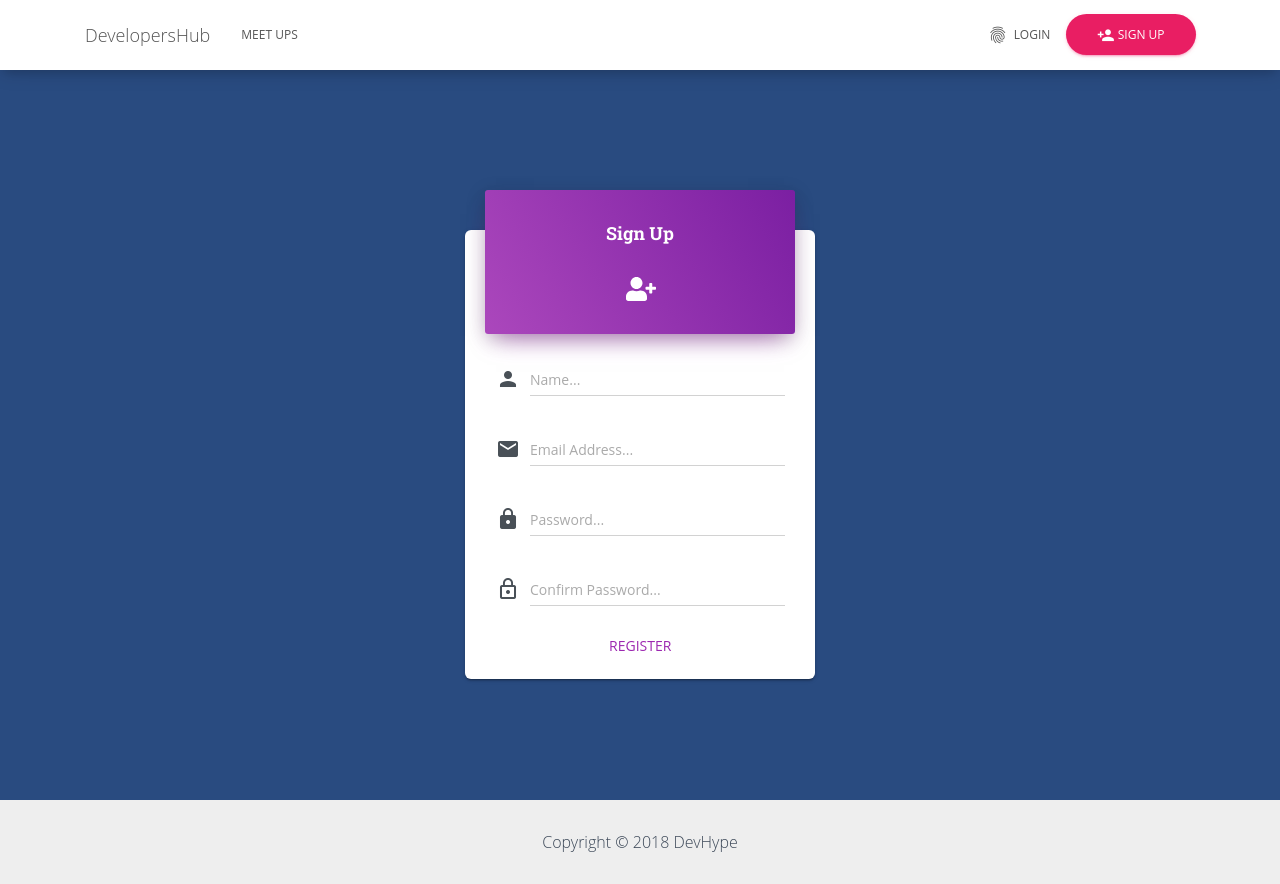
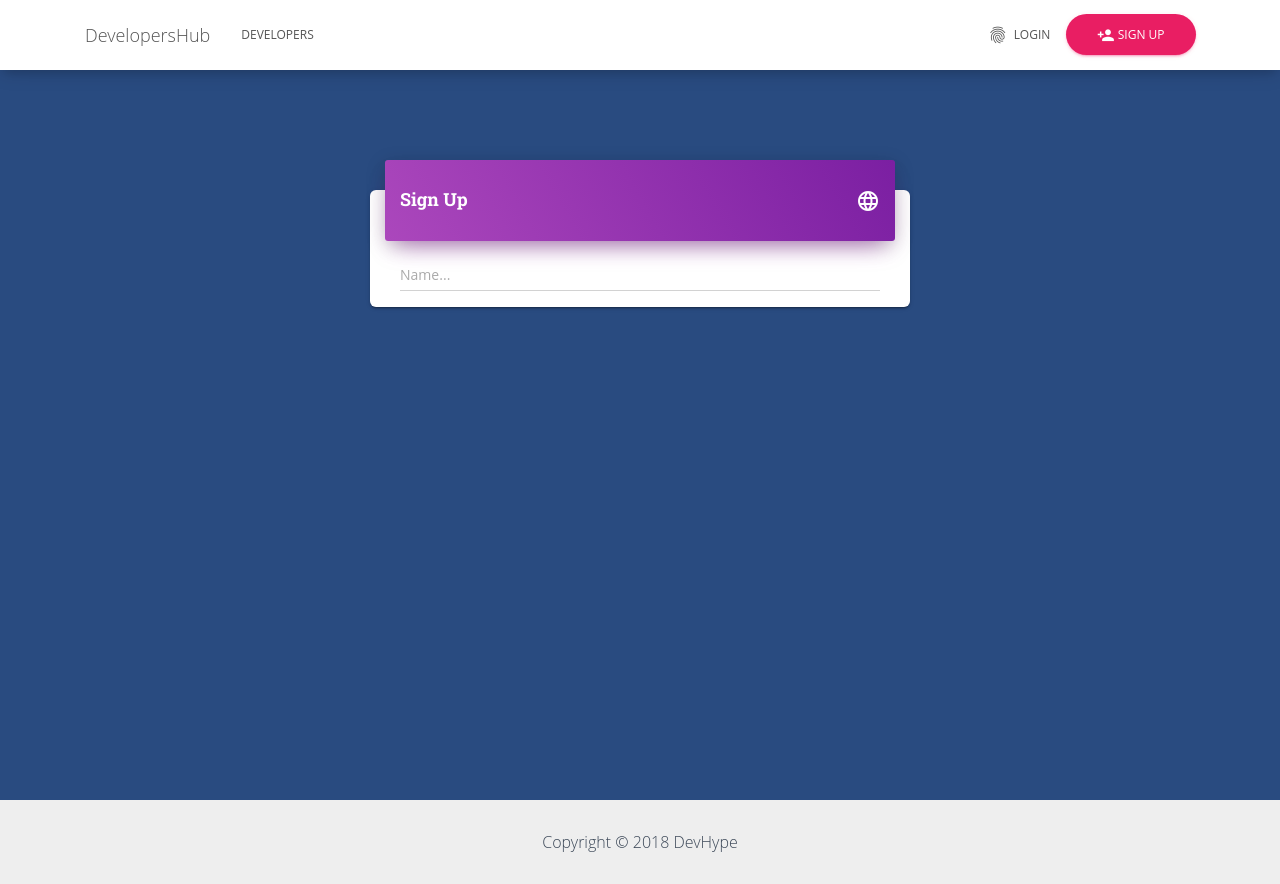
Before and after one commit to elnobun/devhub, a React (Create React App) app in the folder client/: page /register in a window 1280 px wide. Built offline with nearby package versions, Linux system fonts and the light colour scheme.

Commit message:
updated component files

```diff
--- a/client/src/App.css
+++ b/client/src/App.css
@@ -68,3 +68,34 @@
   background-color: rgb(41, 75, 128);
   transform: translate3d(0, 0, 0);
 }
+
+.register {
+  background-color: rgb(41, 75, 128);
+  color: white;
+  display: inherit;
+  height: auto;
+  min-height: 100vh;
+  padding-top: 20vh;
+  line-height: 1.5px;
+}
+
+.register .card-header {
+  display: flex;
+  align-items: center;
+  justify-content: space-between;
+}
+
+/* .footer {
+  padding: 0.9375rem 0;
+  text-align: center;
+  display: -webkit-flex;
+  display: flex;
+
+  border: 0;
+  padding: 0.625rem 0;
+  margin-bottom: 20px;
+  color: #555;
+  background-color: #fff !important;
+  box-shadow: 0 4px 18px 0px rgba(0, 0, 0, 0.12),
+    0 7px 10px -5px rgba(0, 0, 0, 0.15);
+} */
--- a/client/src/components/auth/Login.js
+++ b/client/src/components/auth/Login.js
@@ -4,6 +4,28 @@ import { Link } from "react-router-dom";
 // import PropTypes from 'prop-types';
 
 class Login extends Component {
+  state = {
+    email: "",
+    password: "",
+    errors: {}
+  };
+
+  // Onchange event function
+  onChange = e => {
+    this.setState({ [e.target.name]: e.target.value });
+  };
+
+  // Onsubmit event function
+  onSubmit = e => {
+    e.preventDefault();
+    const user = {
+      email: this.state.email,
+      password: this.state.password
+    };
+
+    console.log(user);
+  };
+
   render() {
     return (
       <div className="auth-page">
@@ -18,7 +40,7 @@ class Login extends Component {
             <div className="row">
               <div className="col-md-4 col-sm-6 ml-auto mr-auto">
                 <div className="card card-signup">
-                  <form className="form" method="" action="">
+                  <form className="form" onSubmit={this.onSubmit}>
                     <div className="card-header card-header-primary text-center card-signup">
                       <h4 className="card-title">Log in</h4>
                       <div className="social-line">
@@ -44,10 +66,12 @@ class Login extends Component {
                           </div>
                           <input
                             type="email"
-                            className="form-control"
+                            name="email"
+                            className="input form-control"
                             placeholder="Email..."
                             autoComplete="off"
-                            style={{ cursor: "auto" }}
+                            value={this.state.email}
+                            onChange={this.onChange}
                           />
                         </div>
                       </span>
@@ -60,10 +84,12 @@ class Login extends Component {
                           </div>
                           <input
                             type="password"
-                            className="form-control"
+                            name="password"
+                            className="input form-control"
                             placeholder="Password..."
                             autoComplete="off"
-                            style={{ cursor: "auto" }}
+                            value={this.state.password}
+                            onChange={this.onChange}
                           />
                         </div>
                       </span>
--- a/client/src/components/auth/Register.js
+++ b/client/src/components/auth/Register.js
@@ -1,141 +1,23 @@
 import React, { Component } from "react";
+import RegisterForm from "./RegisterForm";
 
 // import PropTypes from 'prop-types';
 
-class Register extends Component {
-  // Initialize default state of the register form
-  state = {
-    name: "",
-    email: "",
-    password: "",
-    confirmPassword: "",
-    errors: {}
-  };
-
-  // onChange Event function
-  onChange = e => {
-    this.setState({ [e.target.name]: e.target.value });
-  };
-
-  // onSubmit Event function
-  onSubmit = e => {
-    e.preventDefault();
-    const newUser = {
-      name: this.state.name,
-      email: this.state.email,
-      password: this.state.password,
-      confirmPassword: this.state.confirmPassword
-    };
-    console.log(newUser);
-  };
-
-  render() {
+const Register = () => {
   return (
-      <div className="auth-page">
-        <div className="page-header header-filter clear-filter page-bg">
+    <div className="register">
       <div className="container">
         <div className="row">
-              <div className="col-md-4 col-sm-6 ml-auto mr-auto">
-                <div className="card card-signup">
-                  <form className="form" onSubmit={this.onSubmit}>
-                    <div className="card-header card-header-primary text-center card-signup">
+          <div className="col-md-6 m-auto">
+            <div className="card">
+              <div className="card-header card-header-icon card-header-primary">
                 <h4 className="card-title">Sign Up</h4>
-                      <div className="social-line">
-                        <div className="btn btn-just-icon btn-link">
-                          <i className="fas fa-user-plus" />
-                        </div>
+                <div className="card-icon">
+                  <i className="material-icons">language</i>
                 </div>
               </div>
               <div className="card-body">
-                      {/* NAME */}
-                      <span className="bmd-form-group">
-                        <div className="input-group">
-                          <div className="input-group-prepend">
-                            <span className="input-group-text">
-                              <i className="material-icons">person</i>
-                            </span>
-                          </div>
-                          <input
-                            type="text"
-                            name="name"
-                            className="form-control"
-                            placeholder="Name..."
-                            autoComplete="off"
-                            value={this.state.name}
-                            onChange={this.onChange}
-                          />
-                        </div>
-                      </span>
-
-                      {/* EMAIL */}
-                      <span className="bmd-form-group">
-                        <div className="input-group">
-                          <div className="input-group-prepend">
-                            <span className="input-group-text">
-                              <i className="material-icons">mail</i>
-                            </span>
-                          </div>
-                          <input
-                            type="email"
-                            name="email"
-                            className="form-control"
-                            placeholder="Email Address..."
-                            autoComplete="off"
-                            value={this.state.email}
-                            onChange={this.onChange}
-                          />
-                        </div>
-                      </span>
-
-                      {/* PASSWORD */}
-                      <span className="bmd-form-group">
-                        <div className="input-group">
-                          <div className="input-group-prepend">
-                            <span className="input-group-text">
-                              <i className="material-icons">lock</i>
-                            </span>
-                          </div>
-                          <input
-                            type="password"
-                            name="password"
-                            className="form-control"
-                            placeholder="Password..."
-                            autoComplete="off"
-                            value={this.state.password}
-                            onChange={this.onChange}
-                          />
-                        </div>
-                      </span>
-
-                      {/* CONFIRM PASSWORD */}
-                      <span className="bmd-form-group">
-                        <div className="input-group">
-                          <div className="input-group-prepend">
-                            <span className="input-group-text">
-                              <i className="material-icons">lock_outline</i>
-                            </span>
-                          </div>
-                          <input
-                            type="password"
-                            name="confirmPassword"
-                            className="form-control"
-                            placeholder="Confirm Password..."
-                            autoComplete="off"
-                            value={this.state.confirmPassword}
-                            onChange={this.onChange}
-                          />
-                        </div>
-                      </span>
-                    </div>
-
-                    <div className="footer text-center">
-                      <input
-                        type="submit"
-                        value="Register"
-                        className="btn btn-primary btn-link btn-wd btn-lg"
-                      />
-                    </div>
-                  </form>
+                <RegisterForm />
               </div>
             </div>
           </div>
@@ -143,8 +25,7 @@ class Register extends Component {
       </div>
     </div>
   );
-  }
-}
+};
 
 Register.propTypes = {};
 
--- /dev/null
+++ b/client/src/components/auth/RegisterForm.js
@@ -0,0 +1,50 @@
+import React, { Component } from "react";
+
+class RegisterForm extends Component {
+  // Initialize default state of the register form
+
+  // state = {
+  //   name: "",
+  //   email: "",
+  //   password: "",
+  //   confirmPassword: "",
+  //   errors: {}
+  // };
+
+  // // onChange Event function
+  // onChange = e => {
+  //   this.setState({ [e.target.name]: e.target.value });
+  // };
+
+  // // onSubmit Event function
+  // onSubmit = e => {
+  //   e.preventDefault();
+  //   const newUser = {
+  //     name: this.state.name,
+  //     email: this.state.email,
+  //     password: this.state.password,
+  //     confirmPassword: this.state.confirmPassword
+  //   };
+  //   axios
+  //     .post("/api/users/register", newUser)
+  //     .then(res => console.log(res.data))
+  //     .catch(err => console.log(err.response.data));
+  // };
+  render() {
+    return (
+      <div>
+        <form action="">
+          <div className="from-group">
+            <input
+              type="text"
+              className="form-control"
+              name="name"
+              placeholder="Name..."
+            />
+          </div>
+        </form>
+      </div>
+    );
+  }
+}
+export default RegisterForm;
--- a/client/src/components/layout/Footer.js
+++ b/client/src/components/layout/Footer.js
@@ -2,7 +2,7 @@ import React from "react";
 
 const Footer = () => {
   return (
-    <footer className="footer ">
+    <footer className="footer">
       <div className="container">
         <div className="copyright pull-right">
           Copyright © {new Date().getFullYear()} DevHype
--- a/client/src/components/layout/Navbar.js
+++ b/client/src/components/layout/Navbar.js
@@ -25,7 +25,7 @@ const Navbar = () => {
           <ul className="navbar-nav mr-auto">
             <li className="nav-item">
               <Link to="/profiles" className="nav-link">
-                Meet Ups
+                Developers
               </Link>
             </li>
           </ul>
```
Lines whose indentation alone changed are shown as unchanged.
